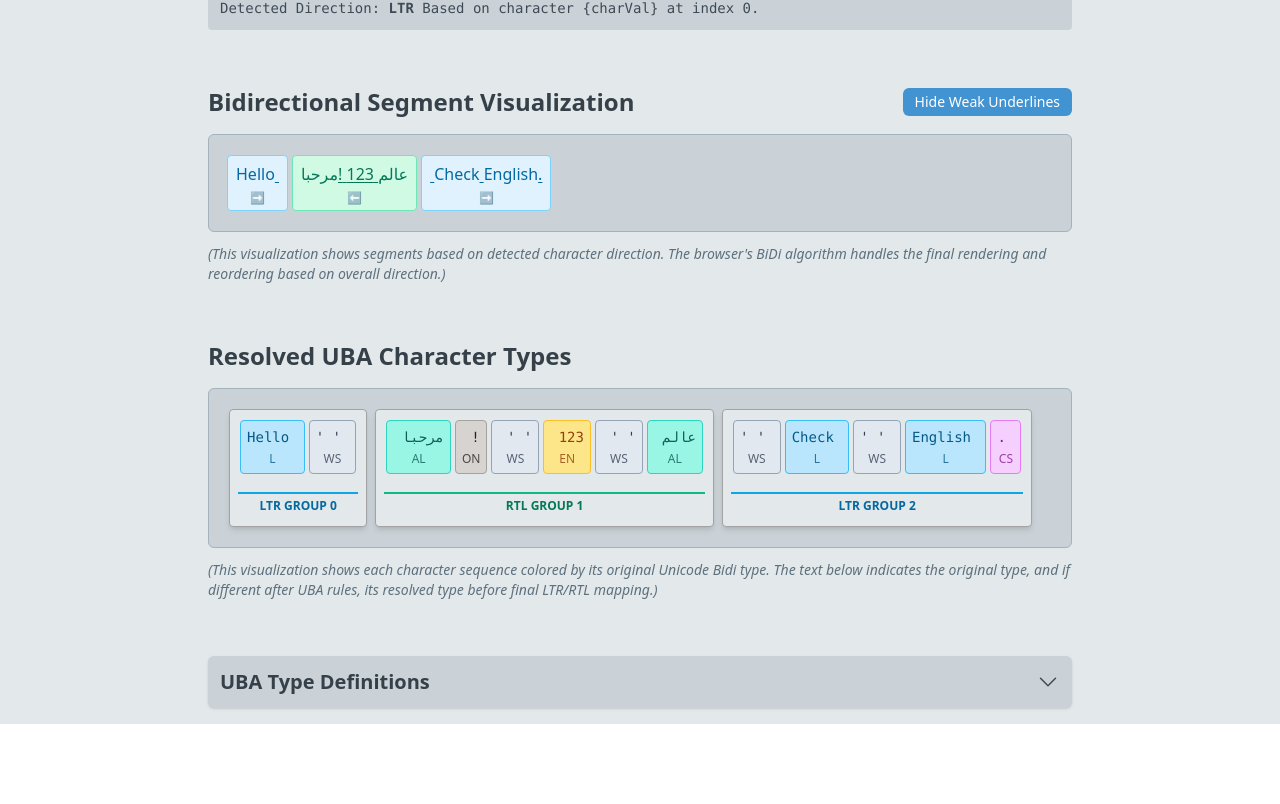
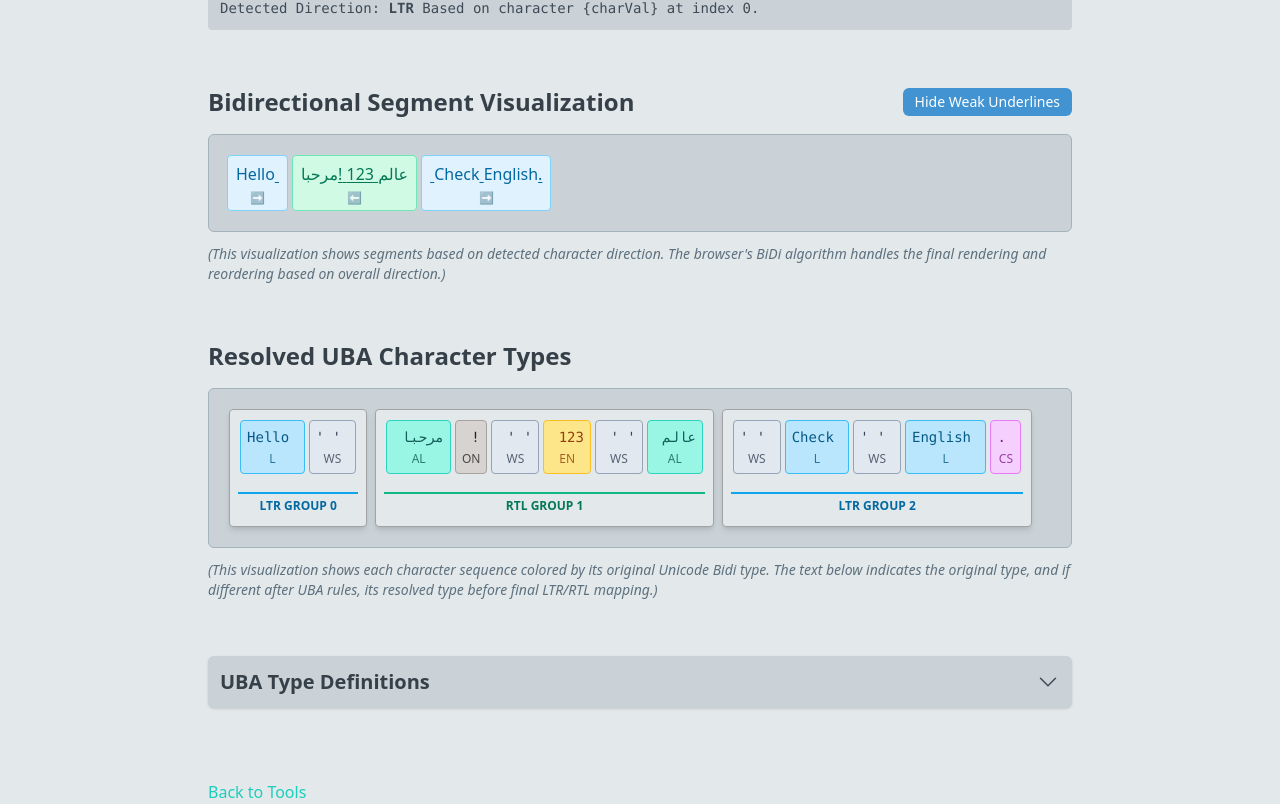
Before and after one commit to ttommyth/tommyis.me, a Next.js app: page /en/rtl-sandbox in a window 1280 px wide. Shown: the part 772-1576 px from the top of the page. Before the commit the page ends 1496 px from the top, so only its background shows below. Built offline with nearby package versions, Linux system fonts and the light colour scheme.

Commit message:
feat: add tools page

```diff
--- a/src/app/[locale]/color-sandbox/page.tsx
+++ b/src/app/[locale]/color-sandbox/page.tsx
@@ -1,5 +1,6 @@
 import { Color as CuloriColor } from 'culori';
 import type { Metadata, ResolvingMetadata } from 'next';
+import Link from 'next/link';
 import ColorSandboxClientPage from './ColorSandboxClientPage'; // Import the new client component
 
 interface ColorSandboxPageProps {
@@ -121,6 +122,11 @@ export default async function ColorSandboxPage({
   // and useColorSandboxState will use its internal default.
 
   return (
-    <ColorSandboxClientPage initialColorFromSearch={initialColorFromServer} />
+    <>
+      <ColorSandboxClientPage initialColorFromSearch={initialColorFromServer} />
+      <p>
+        <Link href="/tools">Back to Tools</Link>
+      </p>
+    </>
   );
 }
--- a/src/app/[locale]/lastepoch/leveling/page.tsx
+++ b/src/app/[locale]/lastepoch/leveling/page.tsx
@@ -1,6 +1,7 @@
 // Refactor leveling guide page to use a StepItem component and data-driven steps
 import LevelingGuideClient from '@/components/client/pages/LastEpochLevelingGuideClient';
 import { Metadata } from 'next';
+import Link from 'next/link';
 
 export const metadata: Metadata = {
   title: 'Tommy is me',
@@ -17,5 +18,12 @@ export const metadata: Metadata = {
   ],
 };
 export default function LevelingGuidePage() {
-  return <LevelingGuideClient />;
+  return (
+    <>
+      <LevelingGuideClient />
+      <p>
+        <Link href="/tools">Back to Tools</Link>
+      </p>
+    </>
+  );
 }
--- a/src/app/[locale]/rtl-sandbox/page.tsx
+++ b/src/app/[locale]/rtl-sandbox/page.tsx
@@ -18,6 +18,7 @@ import {
 import { ChevronDownIcon } from '@heroicons/react/24/solid'; // Added for expand/collapse
 import { AnimatePresence, motion } from 'framer-motion'; // Added for animations
 import { useLocale, useTranslations } from 'next-intl';
+import Link from 'next/link';
 
 // Placeholder for direction detection utilities
 // We will create this file next: src/utils/directionality.ts
@@ -607,6 +608,13 @@ export default function RtlSandboxPage() {
           )}
         </AnimatePresence>
       </section>
+      <div className="mt-8">
+        <p>
+          <Link href="/tools" className="text-accent hover:underline">
+            Back to Tools
+          </Link>
+        </p>
+      </div>
     </div>
   );
 }
--- /dev/null
+++ b/src/app/[locale]/tools/page.tsx
@@ -0,0 +1,20 @@
+import Link from 'next/link';
+
+export default function ToolsPage() {
+  return (
+    <div className="pt-20 min-h-screen flex flex-col gap-8">
+      <h1>Tools</h1>
+      <ul className="flex flex-col gap-4">
+        <li>
+          <Link href="/lastepoch/leveling">Last Epoch Check List</Link>
+        </li>
+        <li>
+          <Link href="/color-sandbox">Color Sandbox</Link>
+        </li>
+        <li>
+          <Link href="/rtl-sandbox">RTL Sandbox</Link>
+        </li>
+      </ul>
+    </div>
+  );
+}
```
